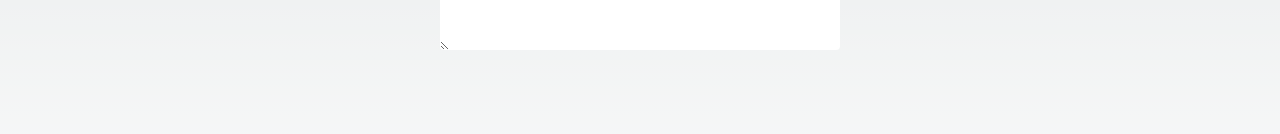
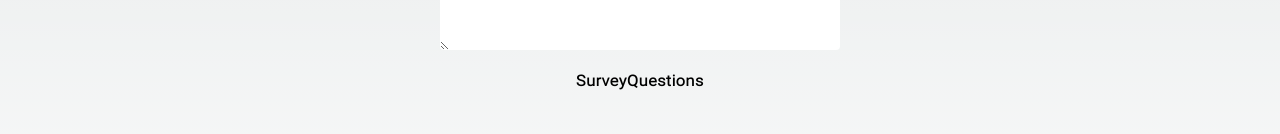
Before and after one commit to hosseinemir/survey-hosseinemir, a Next.js app: page /create-survey in a window 1280 px wide. Shown: the part 666-800 px from the top of the page. Built offline with nearby package versions, Linux system fonts and the light colour scheme.

Commit message:
start to develope survey questions and i'm so fuckedup

```diff
--- /dev/null
+++ b/src/components/module/SurveyQuestions.tsx
@@ -0,0 +1,7 @@
+import React from 'react'
+
+export default function SurveyQuestions() {
+  return (
+    <div>SurveyQuestions</div>
+  )
+}
--- a/src/components/template/CreateSurveyT.tsx
+++ b/src/components/template/CreateSurveyT.tsx
@@ -1,5 +1,6 @@
 import React, { useState } from 'react'
 import SurveyInfo from '../module/SurveyInfo'
+import SurveyQuestions from '../module/SurveyQuestions'
 
 export default function CreateSurveyT() {
 
@@ -17,6 +18,7 @@ export default function CreateSurveyT() {
         </p>
       </div>
       <SurveyInfo/>
+      <SurveyQuestions/>
     </div>
   )
 }
```
